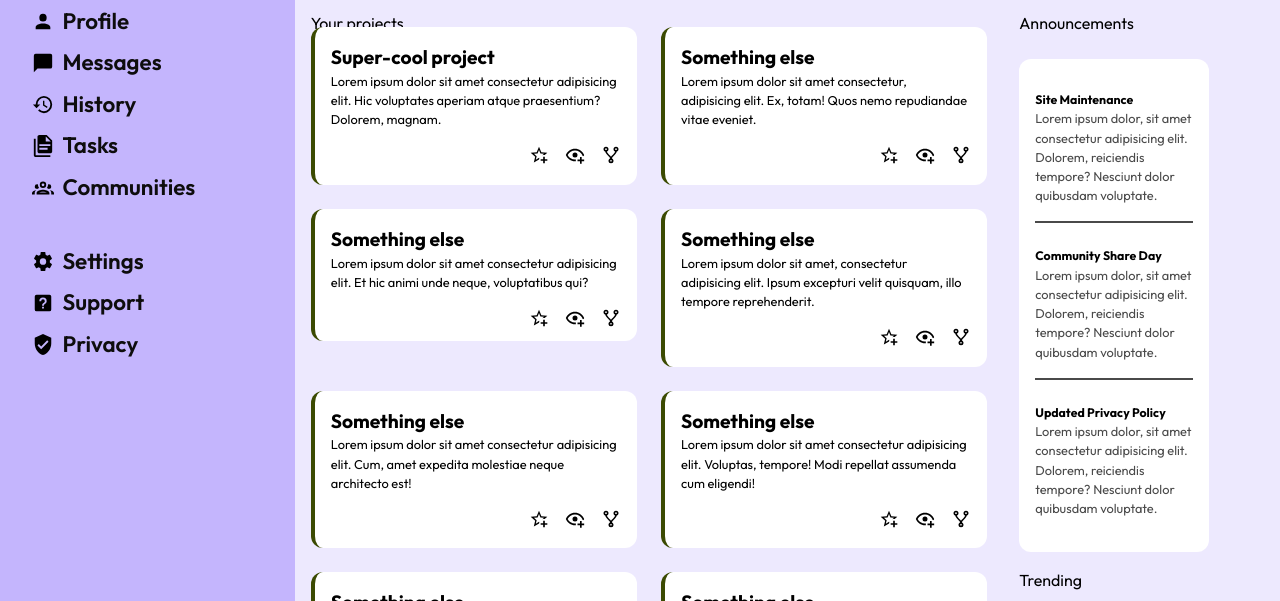
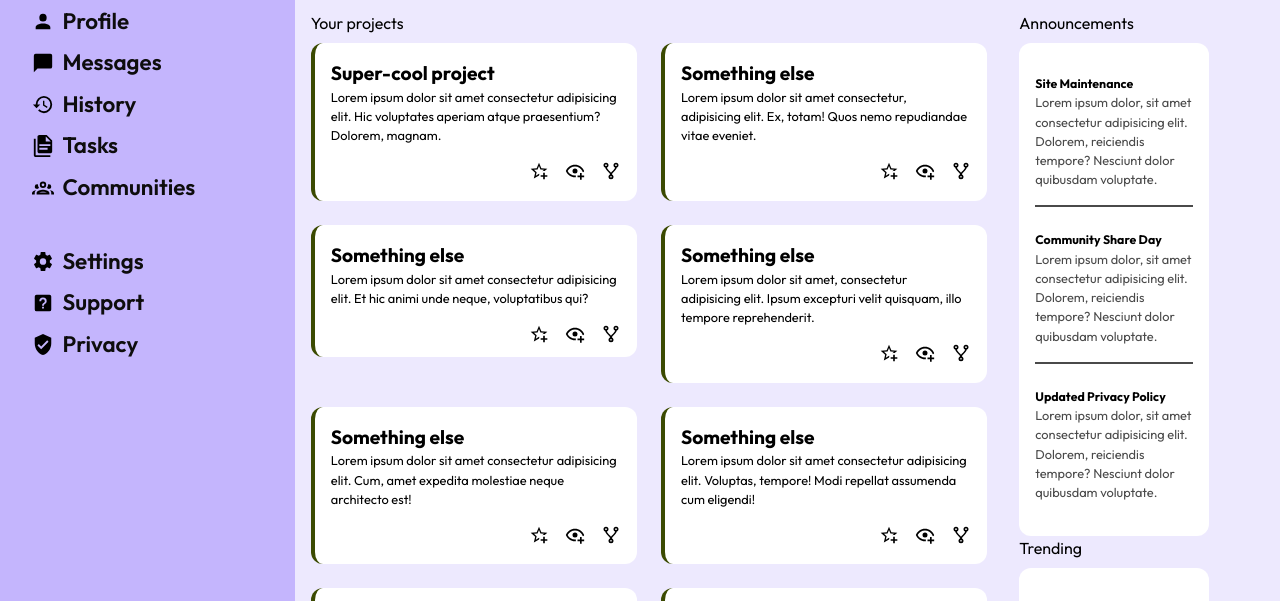
Before and after one commit to bruhwattsondocha/admin-dashboard, a plain HTML site: page index.html in a window 1280 px wide. Shown: the part 133-734 px from the top of the page. Drawn offline with Linux system fonts and the light colour scheme.

Commit message:
Fix section legend position

```diff
--- a/style.css
+++ b/style.css
@@ -214,7 +214,7 @@ body {
   display: grid;
   grid-template-columns: 2fr 0.7fr;
   gap: 0 2rem;
-  grid-template-rows: 1rem 1fr;
+  grid-template-rows: 2rem 1fr;
 
   background-color: var(--default-light-color);
 }
@@ -284,7 +284,7 @@ body {
   grid-column: 2 / 3;
 
   grid-template-rows: 2rem 1fr 2rem 1fr;
-  gap: 1rem;
+  /* gap: 1rem; */
   width: 80%;
 }
 
```
